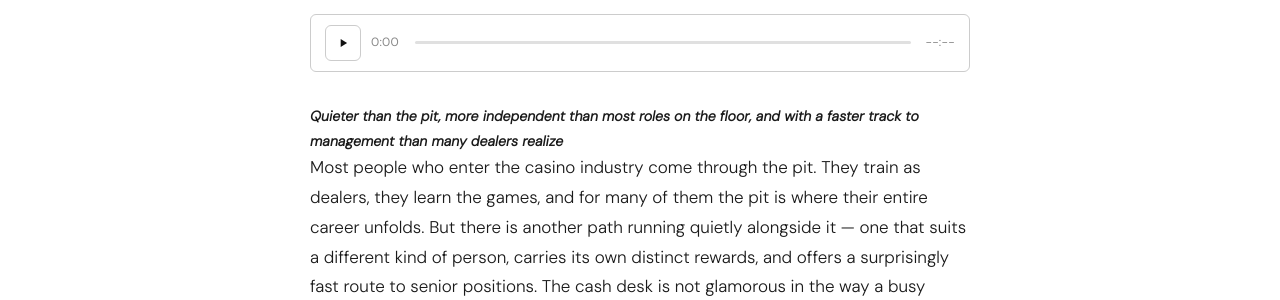
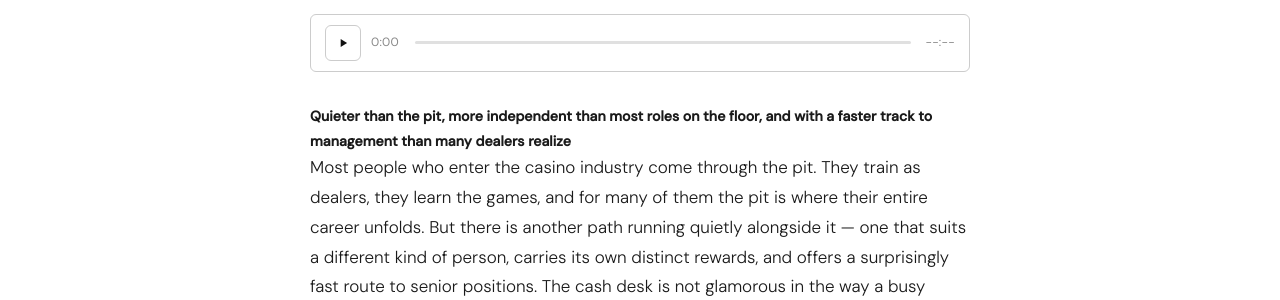
Before and after one commit to dice-floor/dicefloor, a Jekyll site: the page built from _posts/2026-03-19-casino-cash-desk.md, in a window 1280 px wide. Shown: the part 436-736 px from the top of the page. Built offline with Jekyll 4.4.1, drawn with Linux system fonts in a browser that asks for light colours.

```diff
--- a/_posts/2026-03-19-casino-cash-desk.md
+++ b/_posts/2026-03-19-casino-cash-desk.md
@@ -8,7 +8,7 @@ audio: ""
 excerpt: "Quieter than the pit, more independent than most roles on the floor, and with a faster track to management than many dealers realize."
 ---
 
-##### *Quieter than the pit, more independent than most roles on the floor, and with a faster track to management than many dealers realize*
+##### Quieter than the pit, more independent than most roles on the floor, and with a faster track to management than many dealers realize
 
 Most people who enter the casino industry come through the pit. They train as dealers, they learn the games, and for many of them the pit is where their entire career unfolds. But there is another path running quietly alongside it — one that suits a different kind of person, carries its own distinct rewards, and offers a surprisingly fast route to senior positions. The cash desk is not glamorous in the way a busy Blackjack table can be, but for the right person, it is one of the most satisfying roles in the building.
 
```
